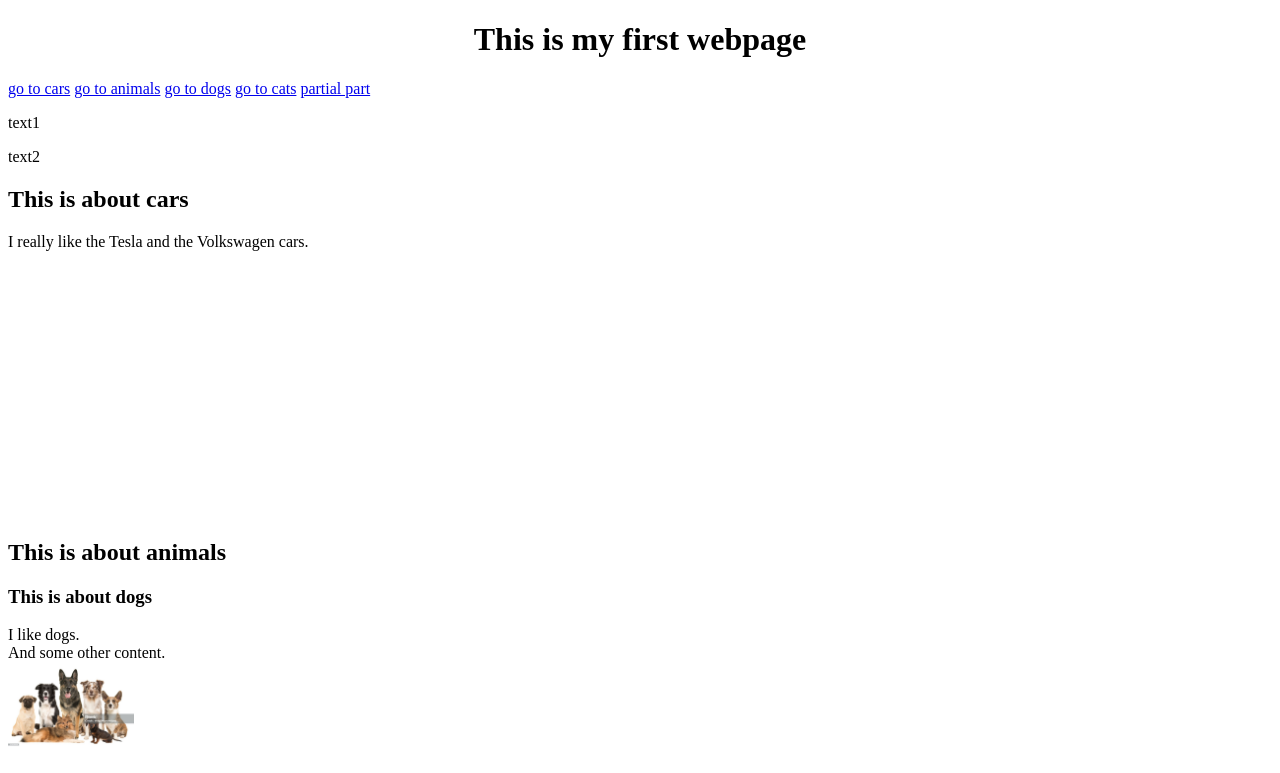
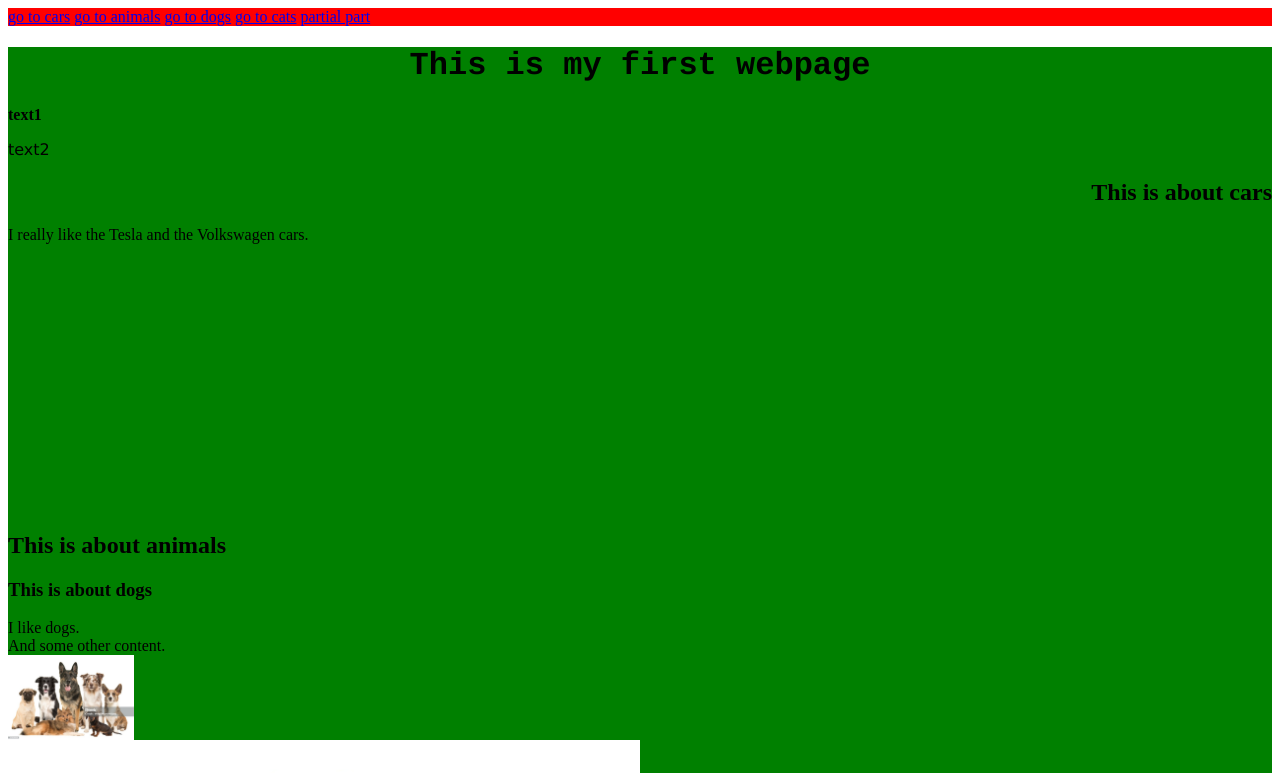
Before and after one commit to bmailggreen/html1, a plain HTML site: page index.html in a window 1280 px wide. Shown: the top 773 px of the page. Drawn offline with Linux system fonts and the light colour scheme.

Commit message:
Add initial files.

```diff
--- a/index.html
+++ b/index.html
@@ -5,14 +5,19 @@
         <meta charset="utf-8">
     </head>
     <body>
-        <h1 align="center">This is my first webpage</h1>
+        <header style="background-color:red;">
+            <nav>
                 <a href="#car_id">go to cars</a>
                 <a href="#animal_id">go to animals</a>
                 <a href="#dog_id">go to dogs</a>
                 <a href="#cat_id">go to cats</a>
                 <a href="#partial">partial part</a>
-            <p>text1</p><p>text2</p>
-            <h2 id="car_id">This is about cars</h2>
+            </nav>
+        </header>
+        <main style="background-color:green;">
+            <h1 align="center" style="font-family:courier;">This is my first webpage</h1>
+            <p><strong>text1</strong></p><p style="font-family:verdana;">text2</p>
+            <h2 id="car_id" style="text-align:right;">This is about cars</h2>
                 <p>I really like the Tesla and the Volkswagen cars.</p>
                 <br><br><br><br><br><br><br><br><br><br><br><br><br><br>
             <h2 id="animal_id">This is about animals</h2>
@@ -28,7 +33,10 @@
                 <h3 id="cat_id">This is about cats</h3>
                     <p>I like cats.</p>
                     <br><br><br><br><br><br><br><br><br><br><br><br><br><br>
+        </main>
+        <footer style="background-color:yellow;">
             <a href="about_me.html" target="_blank">author of the webpage</a>&nbsp;&nbsp;&nbsp;<a href="https://www.w3schools.com/html/">learn about html</a>
             <a href="about_me.html#my_professional_id" target="_blank">profession of the author</a>
+        </footer>
     </body>
 </html>
```
Also changed, not shown: about_me.html (+2 -0 lines). Lines whose indentation alone changed are shown as unchanged.
